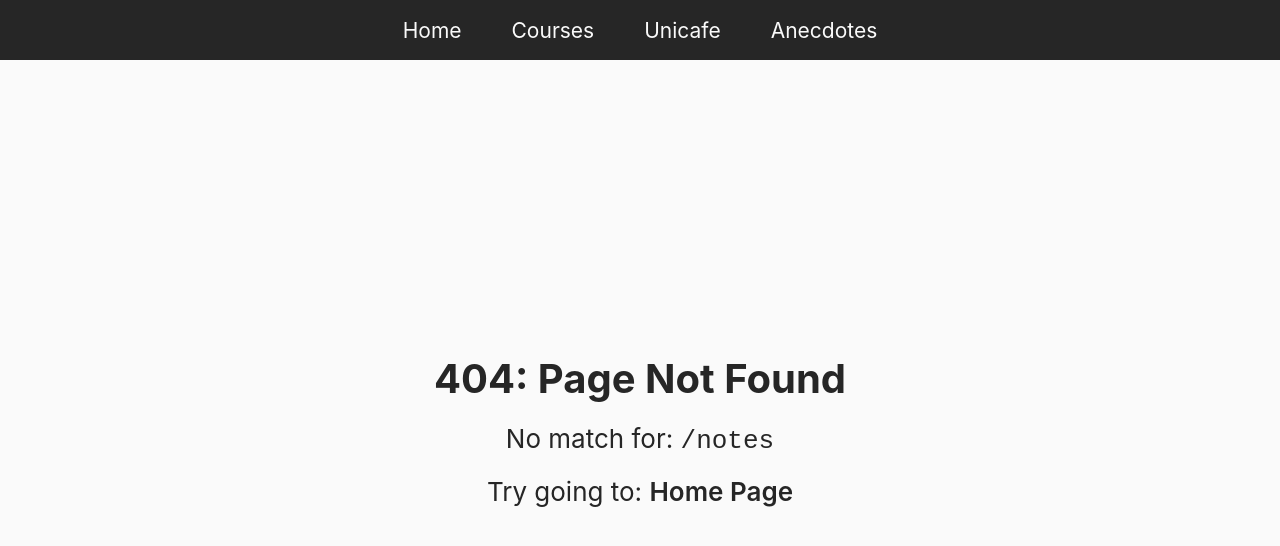
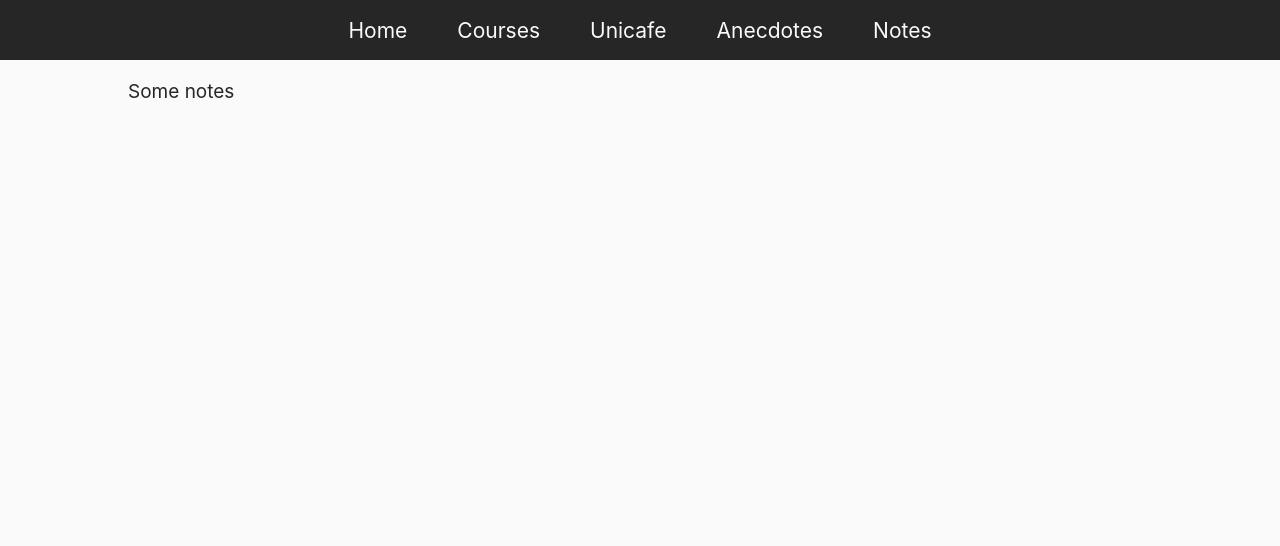
Before and after one commit to juancaricodev/fullstack-bootcamp, a React app: page /notes in a window 1280 px wide. Before the commit this address had no page. Shown: the top 546 px of the page. Built offline with nearby package versions, Linux system fonts and the light colour scheme.

Commit message:
feat(Notes): container created for studying controlled forms

```diff
--- a/src/components/layout/Header.jsx
+++ b/src/components/layout/Header.jsx
@@ -11,6 +11,7 @@ const Header = () => {
       <Link to='/courses'>Courses</Link>
       <Link to='/unicafe'>Unicafe</Link>
       <Link to='/anecdotes'>Anecdotes</Link>
+      <Link to='/notes'>Notes</Link>
     </header>
   )
 }
--- /dev/null
+++ b/src/containers/Notes.jsx
@@ -0,0 +1,11 @@
+import React from 'react'
+
+const Notes = () => {
+  return (
+    <div>
+      Some notes
+    </div>
+  )
+}
+
+export default Notes
--- a/src/routes/App.jsx
+++ b/src/routes/App.jsx
@@ -9,6 +9,7 @@ import {
 import Anecdotes from '@containers/Anecdotes'
 import Courses from '@containers/Courses'
 import Home from '@containers/Home'
+import Notes from '@containers/Notes'
 import NotFound from '@containers/NotFound'
 import Unicafe from '@containers/Unicafe'
 import Layout from '@layouts/Layout'
@@ -22,6 +23,7 @@ const App = () => {
           <Route exact path='/courses' component={Courses} />
           <Route exact path='/unicafe' component={Unicafe} />
           <Route exact path='/anecdotes' component={Anecdotes} />
+          <Route exact path='/notes' component={Notes} />
           <Route component={NotFound} />
         </Switch>
       </Layout>
```
